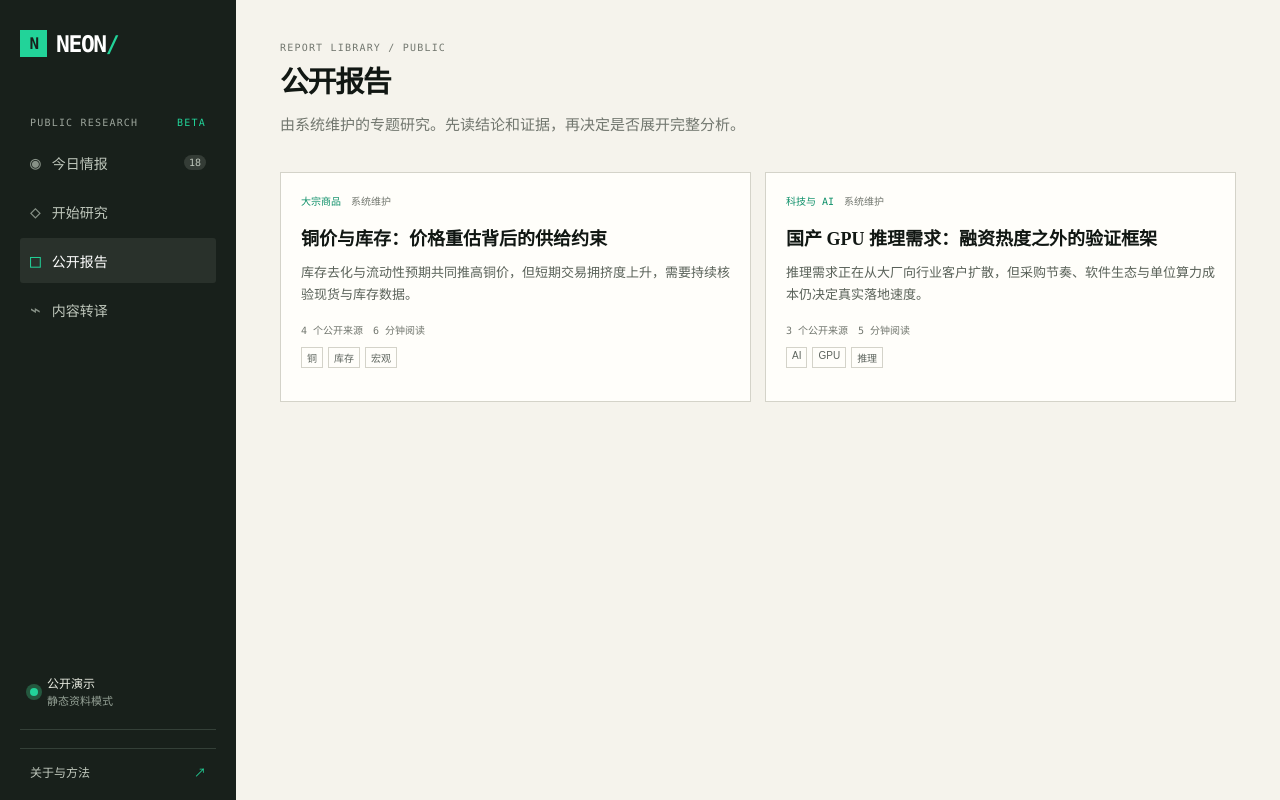
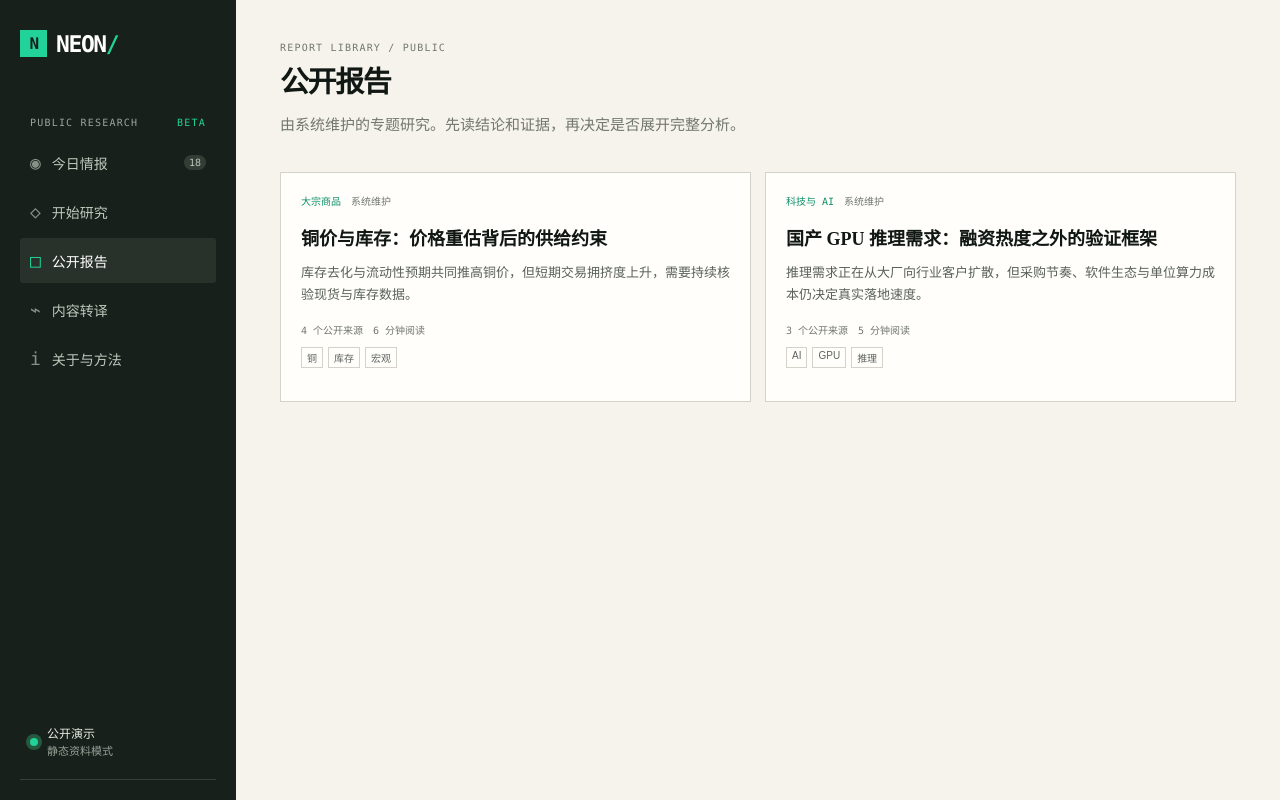
Before and after one commit to Mason0616/FinInfo, a Next.js app: page /reports in a window 1280 px wide. Built offline with nearby package versions, Linux system fonts and the light colour scheme.

Commit message:
fix: unify about navigation

```diff
--- a/src/components/layout/workbench-shell.tsx
+++ b/src/components/layout/workbench-shell.tsx
@@ -9,10 +9,11 @@ const navigation = [
   { href: '/research', label: '开始研究', icon: '◇' },
   { href: '/reports', label: '公开报告', icon: '□' },
   { href: '/translate', label: '内容转译', icon: '⌁' },
+  { href: '/about', label: '关于与方法', icon: 'i' },
 ];
 
 export function WorkbenchShell({ children }: { children: ReactNode }) {
   const pathname = usePathname();
 
-  return <div className="app-shell workbench-shell"><aside className="sidebar"><Link className="brand" href="/" aria-label="NEON 研究工作台主页"><span className="brand-mark">N</span><span>NEON<span className="brand-slash">/</span></span></Link><div className="workspace-label">PUBLIC RESEARCH <span>BETA</span></div><nav className="nav" aria-label="工作区">{navigation.map((item) => <Link className={`nav-item ${pathname === item.href ? 'active' : ''}`} href={item.href} key={item.href}><span>{item.icon}</span>{item.label}{item.href === '/' && <i>18</i>}</Link>)}</nav><div className="sidebar-bottom"><div className="source-status"><span className="pulse" /><div><b>公开演示</b><small>静态资料模式</small></div></div><Link className="method-link" href="/about">关于与方法 <span>↗</span></Link></div></aside>{children}</div>;
+  return <div className="app-shell workbench-shell"><aside className="sidebar"><Link className="brand" href="/" aria-label="NEON 研究工作台主页"><span className="brand-mark">N</span><span>NEON<span className="brand-slash">/</span></span></Link><div className="workspace-label">PUBLIC RESEARCH <span>BETA</span></div><nav className="nav" aria-label="工作区">{navigation.map((item) => <Link className={`nav-item ${pathname === item.href ? 'active' : ''}`} href={item.href} key={item.href}><span>{item.icon}</span>{item.label}{item.href === '/' && <i>18</i>}</Link>)}</nav><div className="sidebar-bottom"><div className="source-status"><span className="pulse" /><div><b>公开演示</b><small>静态资料模式</small></div></div></div></aside>{children}</div>;
 }
```
Also changed, not shown: 1 other file (tests, documents, lock files or other folders).
